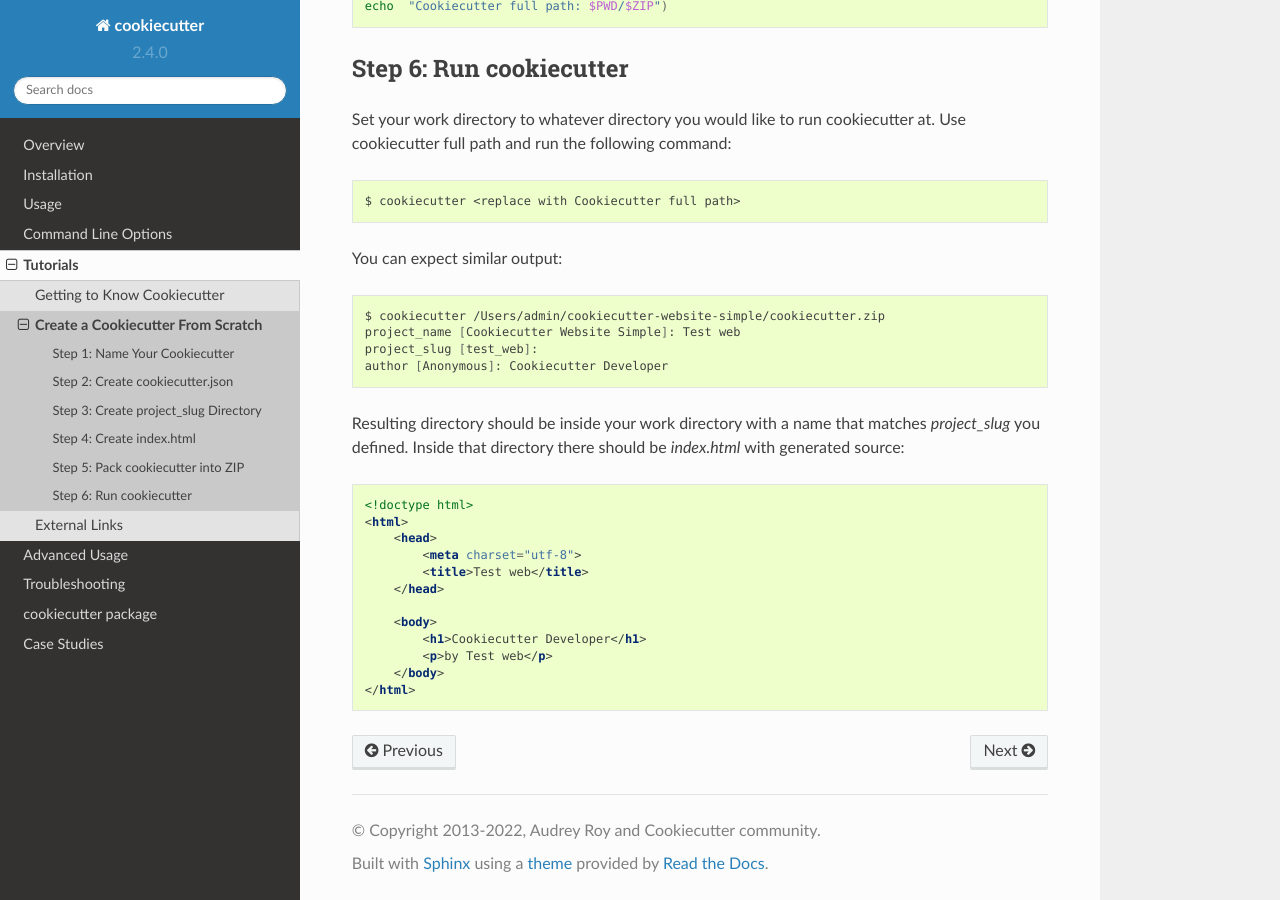
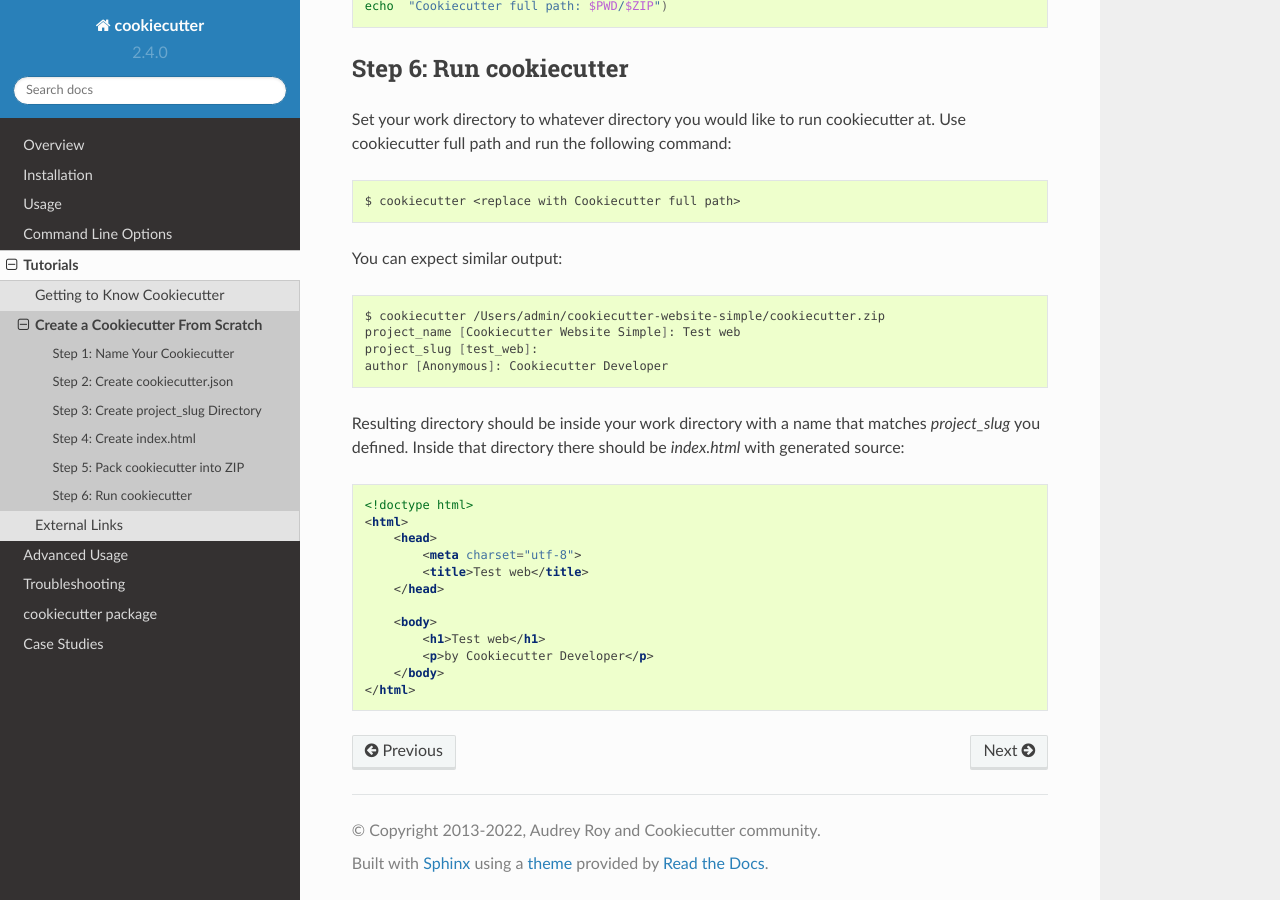
Before and after one commit to c-allen-tech/cookie, a Sphinx documentation site: the page built from docs/tutorials/tutorial2.rst, in a window 1280 px wide and 900 px high, scrolled down 1536 px. Built offline with Sphinx 7.4.7 and the Read the Docs theme 2.0.0, drawn with Linux system fonts in a browser that asks for light colours; formulas are drawn with MathJax 3.

```diff
--- a/docs/tutorials/tutorial2.rst
+++ b/docs/tutorials/tutorial2.rst
@@ -101,7 +101,7 @@ Resulting directory should be inside your work directory with a name that matche
         </head>
 
         <body>
-            <h1>Cookiecutter Developer</h1>
-            <p>by Test web</p>
+            <h1>Test web</h1>
+            <p>by Cookiecutter Developer</p>
         </body>
     </html>
```
